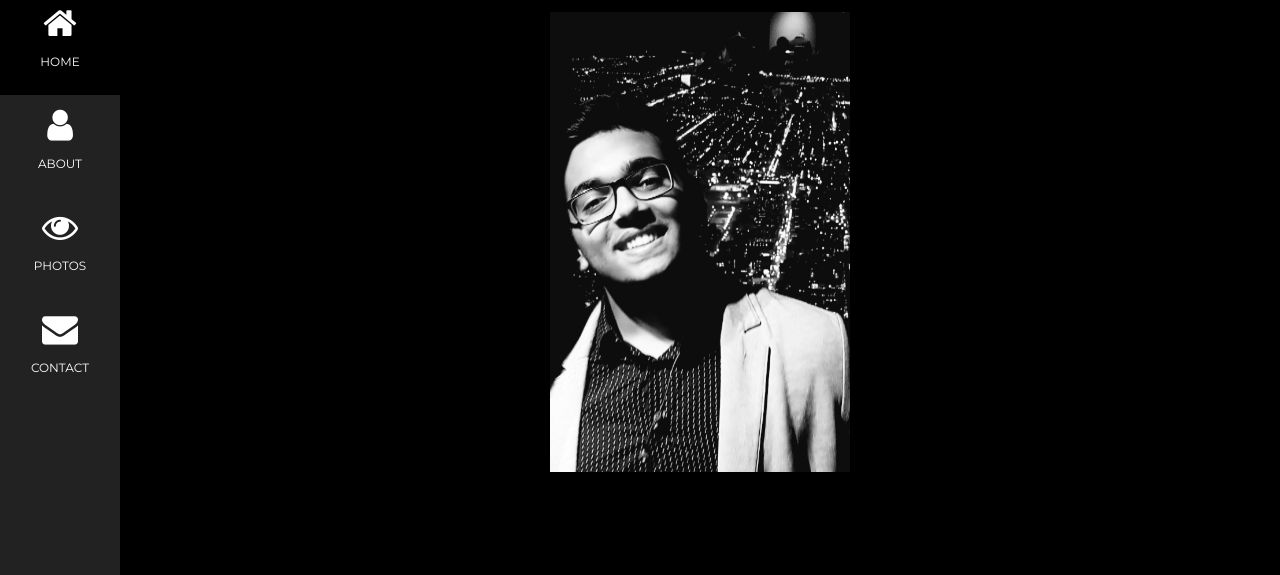
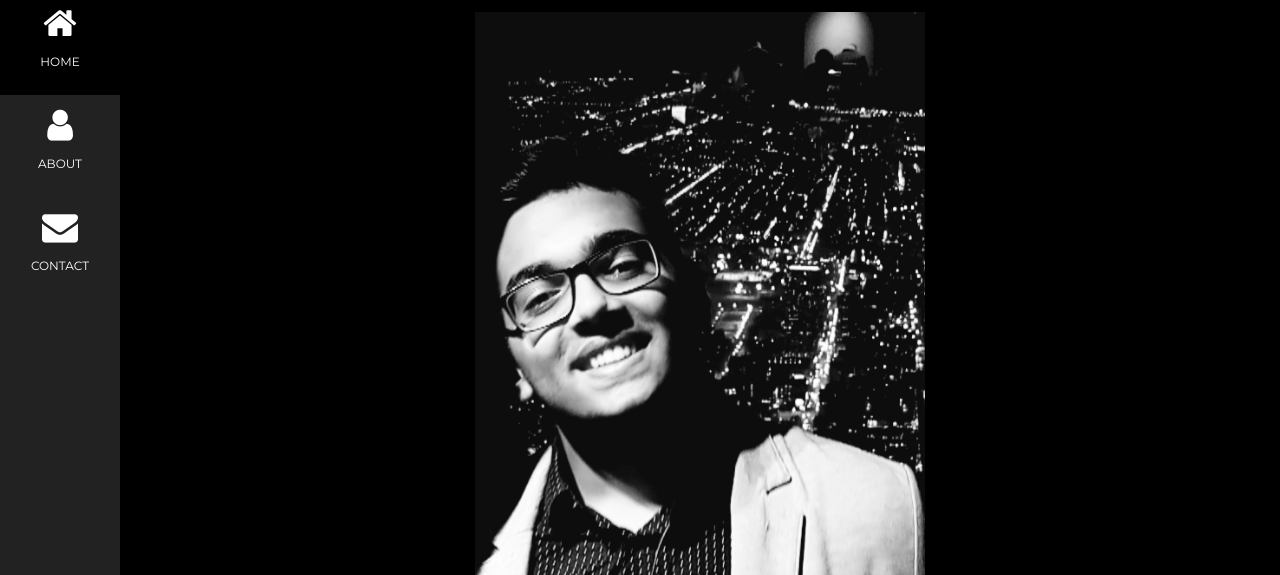
Before and after one commit to gtoravan/hello-world, a plain HTML site: page index.html in a window 1280 px wide. Shown: the part 191-766 px from the top of the page. Drawn offline with nearby package versions, Linux system fonts and the light colour scheme.

Commit message:
Update index.html

```diff
--- a/index.html
+++ b/index.html
@@ -31,10 +31,10 @@
         <i class="fa fa-user w3-xxlarge"></i>
         <p>ABOUT</p>
     </a>
-    <a href="#photos" class="w3-bar-item w3-button w3-padding-large w3-hover-black">
+<!--     <a href="#photos" class="w3-bar-item w3-button w3-padding-large w3-hover-black">
         <i class="fa fa-eye w3-xxlarge"></i>
         <p>PHOTOS</p>
-    </a>
+    </a> -->
     <a href="#contact" class="w3-bar-item w3-button w3-padding-large w3-hover-black">
         <i class="fa fa-envelope w3-xxlarge"></i>
         <p>CONTACT</p>
@@ -55,9 +55,9 @@
 <div class="w3-padding-large" id="main">
     <!-- Header/Home -->
     <header class="w3-container w3-padding-32 w3-center w3-black" id="home">
-        <h1 class="w3-jumbo"><span class="w3-hide-small">I'm</span>Gaurav Toravane.</h1>
+        <h1 class="w3-jumbo"><span class="w3-hide-small">I'm</span> Gaurav Toravane.</h1>
         <p>Software Developer.</p>
-        <img src="/hello-world/gt.jpg" alt="boy" class="w3-image" width="300" height="500">
+        <img src="/hello-world/gt.jpg" alt="boy" class="w3-image" width="450" height="650">
     </header>
 
     <!-- About Section -->
```
